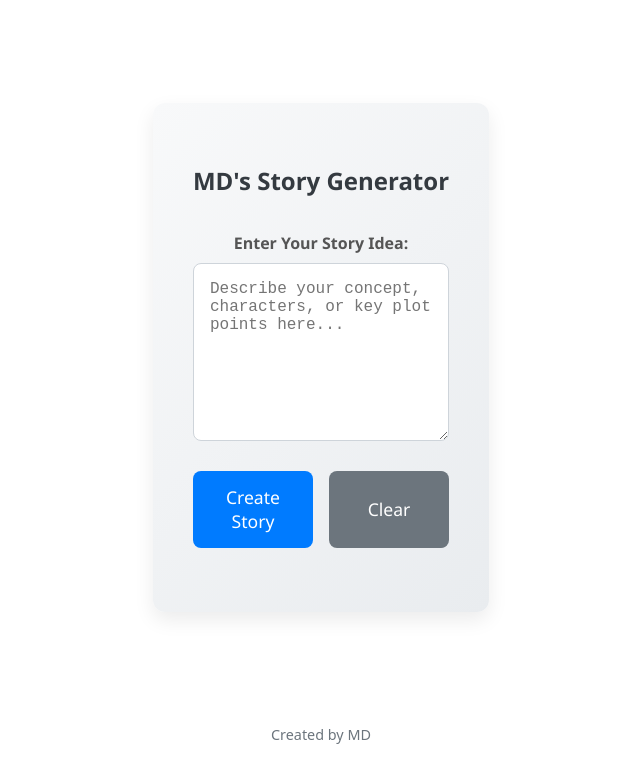
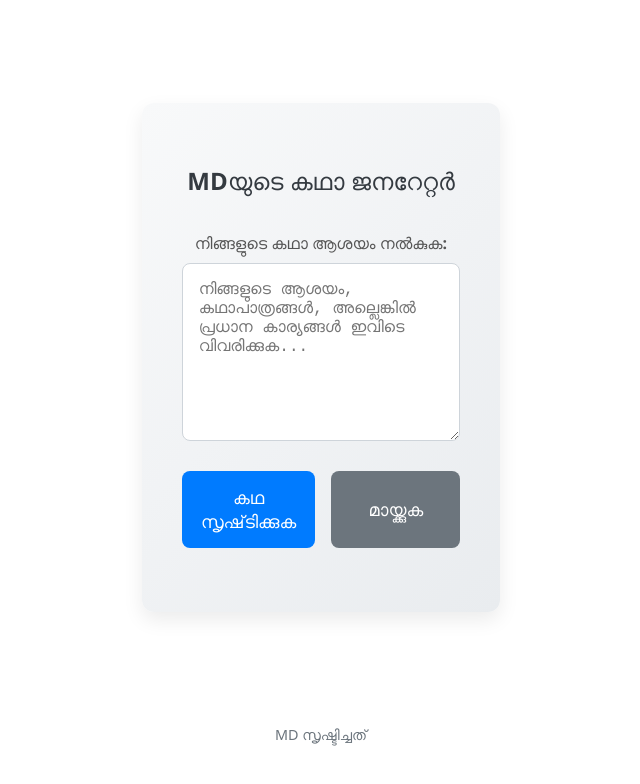
Before and after one commit to mahadevan/story-maker-frontend, a Vue app: page / in a window 1280 px wide. Shown: the top 784 px of the page, without its empty margins (319-959 px from the left). Built offline with nearby package versions, Linux system fonts and the light colour scheme.

Commit message:
Changed to Malayalam

```diff
--- a/index.html
+++ b/index.html
@@ -4,7 +4,7 @@
     <meta charset="UTF-8" />
     <link rel="icon" href="/favicon.ico" />
     <meta name="viewport" content="width=device-width, initial-scale=1.0" />
-    <title>MD's Story Generator</title>
+    <title>MDയുടെ കഥാ ജനറേറ്റർ</title>
   </head>
   <body>
     <div id="app"></div>
--- a/src/App.vue
+++ b/src/App.vue
@@ -21,7 +21,7 @@ import TreatmentGenerator from './components/TreatmentGenerator.vue'; // Import
     <TreatmentGenerator /> <!-- Use our component -->
   </main>
   <footer>
-    Created by MD
+    MD സൃഷ്ടിച്ചത്
   </footer>
 </template>
 
--- a/src/components/TreatmentGenerator.vue
+++ b/src/components/TreatmentGenerator.vue
@@ -1,29 +1,29 @@
 <template>
   <div class="treatment-generator">
-    <h2>MD's Story Generator</h2>
+    <h2>MDയുടെ കഥാ ജനറേറ്റർ</h2>
 
     <div class="input-section">
-      <label for="plot-input">Enter Your Story Idea:</label>
-      <textarea id="plot-input" v-model="plotInput" rows="8" placeholder="Describe your concept, characters, or key plot points here..."></textarea>
+      <label for="plot-input">നിങ്ങളുടെ കഥാ ആശയം നൽകുക:</label>
+      <textarea id="plot-input" v-model="plotInput" rows="8" placeholder="നിങ്ങളുടെ ആശയം, കഥാപാത്രങ്ങൾ, അല്ലെങ്കിൽ പ്രധാന കാര്യങ്ങൾ ഇവിടെ വിവരിക്കുക..."></textarea>
     </div>
 
     <div class="button-group">
       <button @click="generateTreatment" :disabled="isLoading">
-        {{ isLoading ? 'Creating...' : 'Create Story' }}
+        {{ isLoading ? 'സൃഷ്ടിക്കുന്നു...' : 'കഥ സൃഷ്‌ടിക്കുക' }}
       </button>
-      <button @click="clearFields" class="clear-button" :disabled="isLoading">Clear</button>
+      <button @click="clearFields" class="clear-button" :disabled="isLoading">മായ്ക്കുക</button>
     </div>
 
     <div v-if="isLoading" class="loading-indicator">
-      Creating Story...
+      കഥ സൃഷ്ടിക്കുന്നു...
     </div>
 
     <div v-if="errorMessage" class="error-message">
-      Error: {{ errorMessage }}
+      പിശക്: {{ errorMessage }}
     </div>
 
     <div v-if="generatedTreatment" class="output-section">
-      <h3>Generated Treatment:</h3>
+      <h3>സൃഷ്ടിച്ച ട്രീറ്റ്മെന്റ്:</h3>
       <pre>{{ generatedTreatment }}</pre>
     </div>
   </div>
@@ -45,7 +45,7 @@ const generateTreatment = async () => {
 
   // Basic validation
   if (!plotInput.value.trim()) {
-    errorMessage.value = 'Plot summary cannot be empty.';
+    errorMessage.value = 'കഥാ സംഗ്രഹം ശൂന്യമായിരിക്കരുത്.';
     isLoading.value = false;
     return;
   }
@@ -75,7 +75,7 @@ const generateTreatment = async () => {
       } catch (e) {
           // Ignore if response is not JSON or other parsing error
       }
-      throw new Error(errorMsg);
+      throw new Error(`ട്രീറ്റ്മെന്റ് ജനറേറ്റ് ചെയ്യുന്നതിൽ പരാജയപ്പെട്ടു (Status: ${response.status}): ${errorMsg}`);
     }
 
     const data = await response.json();
@@ -90,9 +90,9 @@ const generateTreatment = async () => {
   } catch (error) {
     console.error('Error generating treatment:', error);
     if (error instanceof Error) {
-      errorMessage.value = `Failed to generate treatment: ${error.message}`;
+      errorMessage.value = error.message;
     } else {
-      errorMessage.value = 'An unknown error occurred.';
+      errorMessage.value = 'അജ്ഞാതമായ ഒരു പിശക് സംഭവിച്ചു.';
     }
   } finally {
     isLoading.value = false;
```
